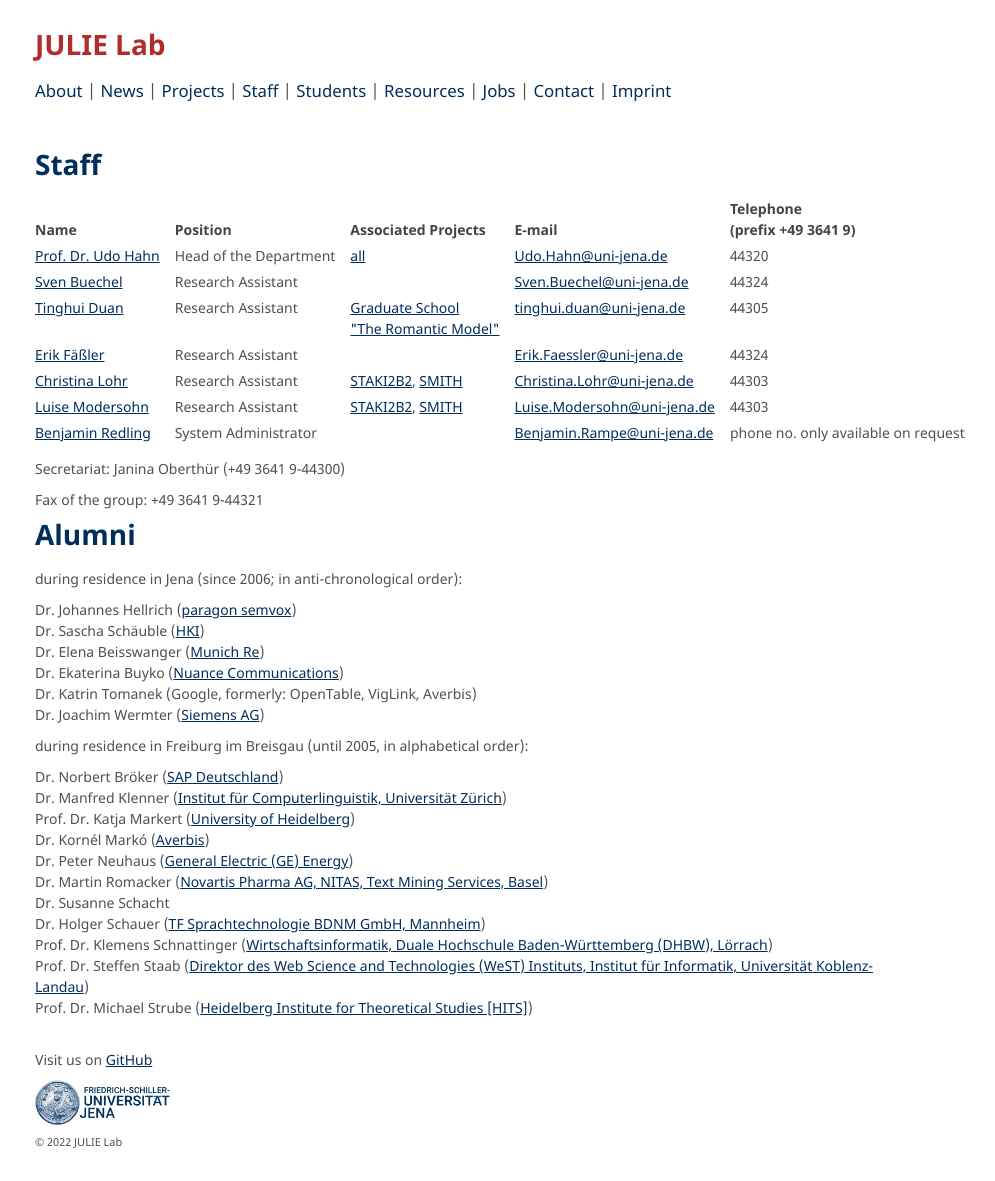
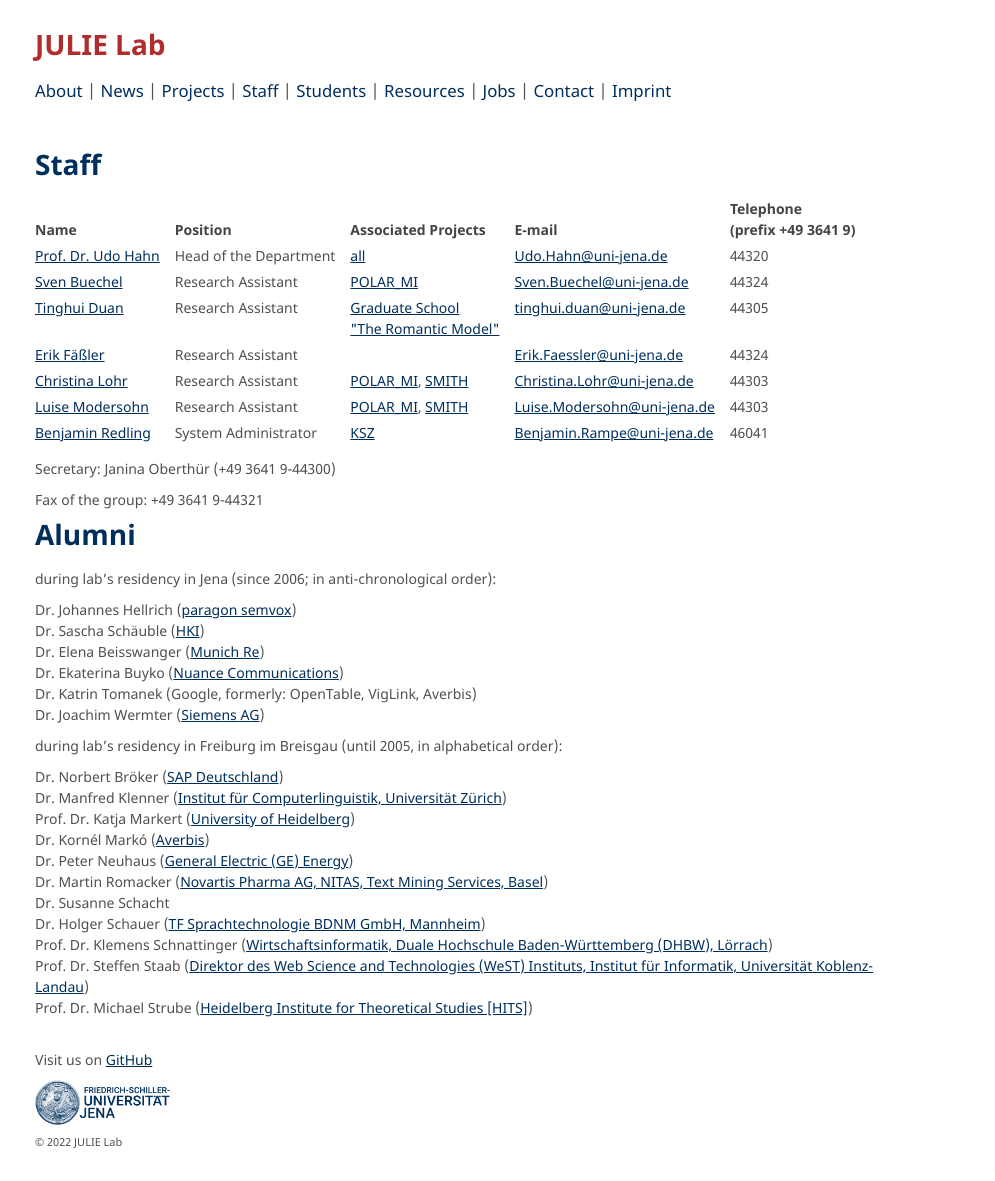
Before and after one commit to JULIELab/JULIELab.github.io, a Jekyll site: the page built from staff.md, in a window 1280 px wide and 1181 px high. Shown: the whole window, without its empty margins (185-1180 px from the left). Built offline with Jekyll 4.4.1, drawn with Linux system fonts in a browser that asks for light colours; our own code applies the rules of GitHub Pages for plain Markdown files.

Commit message:
update Christine's and Luise's associated projects -- add POLAR_MI

```diff
--- a/staff.md
+++ b/staff.md
@@ -7,20 +7,20 @@ layout: staff_tab
 | Name        | Position           | Associated Projects | E-mail | Telephone<br/>(prefix +49 3641 9) |
 | ---------------- | ---------------- | ---------------- | ---------------- | ---------------- |
 | [Prof. Dr. Udo Hahn](/Staff/Prof_+Dr_+Udo+Hahn.html)	| Head of the Department	| [all](/Projects/all.md)	| [Udo.Hahn@uni-jena.de](mailto:Udo.Hahn@uni-jena.de)	| 44320 |
-| [Sven Buechel](https://svenbuechel.github.io)	| Research Assistant	| |	[Sven.Buechel@uni-jena.de](mailto:Sven.Buechel@uni-jena.de) | 44324 |
+| [Sven Buechel](https://svenbuechel.github.io)	| Research Assistant	| [POLAR_MI](https://www.medizininformatik-initiative.de/en/POLAR) |	[Sven.Buechel@uni-jena.de](mailto:Sven.Buechel@uni-jena.de) | 44324 |
 | [Tinghui Duan](/Staff/Duan/index.html)	| Research Assistant	|  [Graduate School<br/>\"The Romantic Model\"](http://modellromantik.uni-jena.de/) |	[tinghui.duan@uni-jena.de](mailto:tinghui.duan@uni-jena.de) | 44305 |
 | [Erik Fäßler](/Staff/Erik+Fäßler.html)	| Research Assistant	| |	[Erik.Faessler@uni-jena.de](mailto:Erik.Faessler@uni-jena.de)	| 44324 |
-| [Christina Lohr](/Staff/Christina+Lohr.html)	| Research Assistant	| [STAKI2B2](http://gepris.dfg.de/gepris/projekt/315098900), [SMITH](http://www.smith.care/)	| [Christina.Lohr@uni-jena.de](mailto:Christina.Lohr@uni-jena.de)	| 44303 |
-| [Luise Modersohn](/Staff/Modersohn/) | Research Assistant |  [STAKI2B2](http://gepris.dfg.de/gepris/projekt/315098900), [SMITH](http://www.smith.care/)	| [Luise.Modersohn@uni-jena.de](mailto:Luise.Modersohn@uni-jena.de) | 44303 |
-| [Benjamin Redling](/Staff/Benjamin+Redling.html)	| System Administrator | |	[Benjamin.Rampe@uni-jena.de](mailto:Benjamin.Rampe@uni-jena.de)	| phone no. only available on request |
+| [Christina Lohr](/Staff/Christina+Lohr.html)	| Research Assistant	| [POLAR_MI](https://www.medizininformatik-initiative.de/de/POLAR), [SMITH](https://www.smith.care/)	| [Christina.Lohr@uni-jena.de](mailto:Christina.Lohr@uni-jena.de)	| 44303 |
+| [Luise Modersohn](/Staff/Modersohn/) | Research Assistant |  [POLAR_MI](https://www.medizininformatik-initiative.de/de/POLAR), [SMITH](https://www.smith.care/)	| [Luise.Modersohn@uni-jena.de](mailto:Luise.Modersohn@uni-jena.de) | 44303 |
+| [Benjamin Redling](/Staff/Benjamin+Redling.html)	| System Administrator | [KSZ](https://ksz.uni-jena.de/mitarbeiter) |	[Benjamin.Rampe@uni-jena.de](mailto:Benjamin.Rampe@uni-jena.de)	| 46041 |
 
-Secretariat: Janina Oberthür (+49 3641 9-44300)
+Secretary: Janina Oberthür (+49 3641 9-44300)
 
 Fax of the group: +49 3641 9-44321
 
 # Alumni
 
-during residence in Jena (since 2006; in anti-chronological order):
+during lab's residency in Jena (since 2006; in anti-chronological order):
 
 Dr. Johannes Hellrich ([paragon semvox](https://www.semvox.de/))<br/>
 Dr. Sascha Schäuble ([HKI](https://www.leibniz-hki.de/de/home.html))<br/>
@@ -29,7 +29,7 @@ Dr. Ekaterina Buyko ([Nuance Communications](http://www.nuance.de/))<br/>
 Dr. Katrin Tomanek (Google, formerly: OpenTable, VigLink, Averbis)<br/>
 Dr. Joachim Wermter ([Siemens AG](http://www.siemens.com/entry/cc/en/))
 
-during residence in Freiburg im Breisgau (until 2005, in alphabetical order):
+during lab's residency in Freiburg im Breisgau (until 2005, in alphabetical order):
 
 Dr. Norbert Bröker ([SAP Deutschland](http://www.sap.com/germany/index.epx))<br/>
 Dr. Manfred Klenner ([Institut für Computerlinguistik, Universität Zürich](http://www.cl.uzh.ch/people/team/klenner.html))<br/>
```
